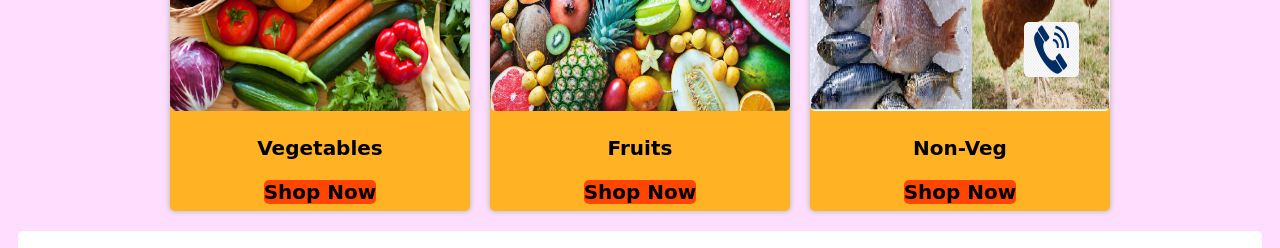
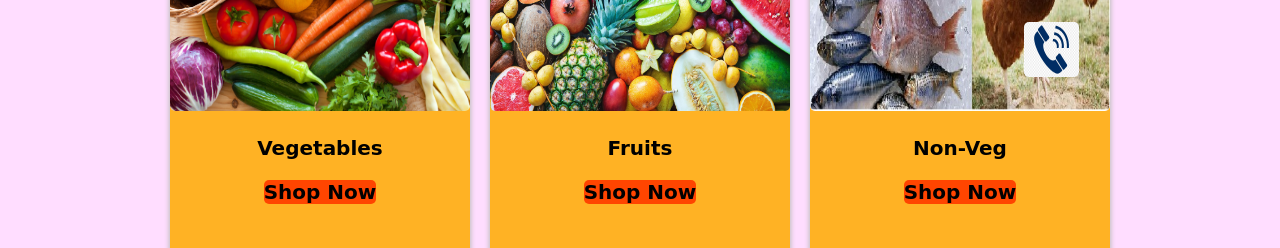
Before and after one commit to kirdantS/Web-Design-Project1, a plain HTML site: page index.html in a window 1280 px wide. Shown: the part 658-906 px from the top of the page. Drawn offline with Linux system fonts and the light colour scheme.

Commit message:
Update style.css

```diff
--- a/asset/css/style.css
+++ b/asset/css/style.css
@@ -99,7 +99,7 @@ font-size:20px;
 }
 .menu_item{
 	/* border-style:solid; */
-	height:350px;
+	height:450px;
 	margin-top:8px;
 	text-align:center;
 	background-color:#ffb224;
```
